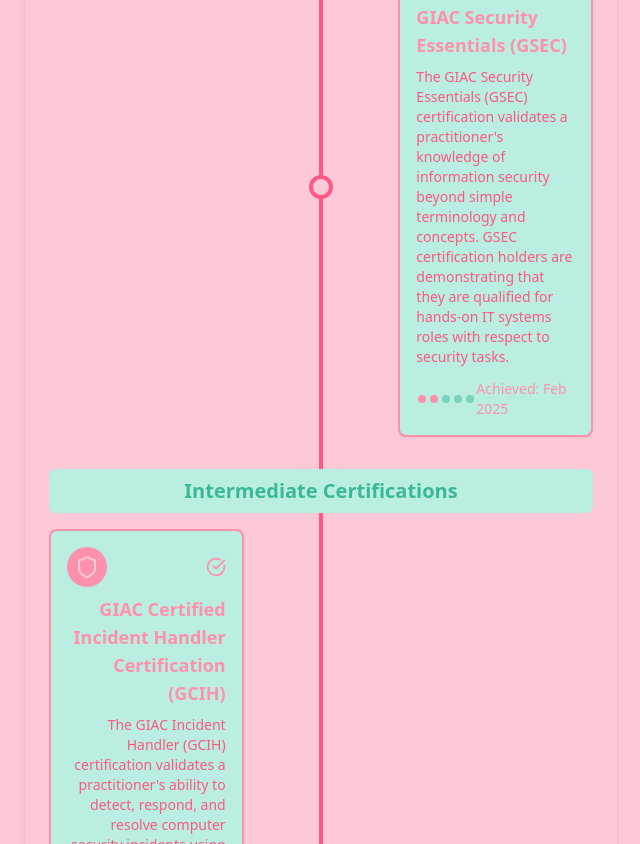
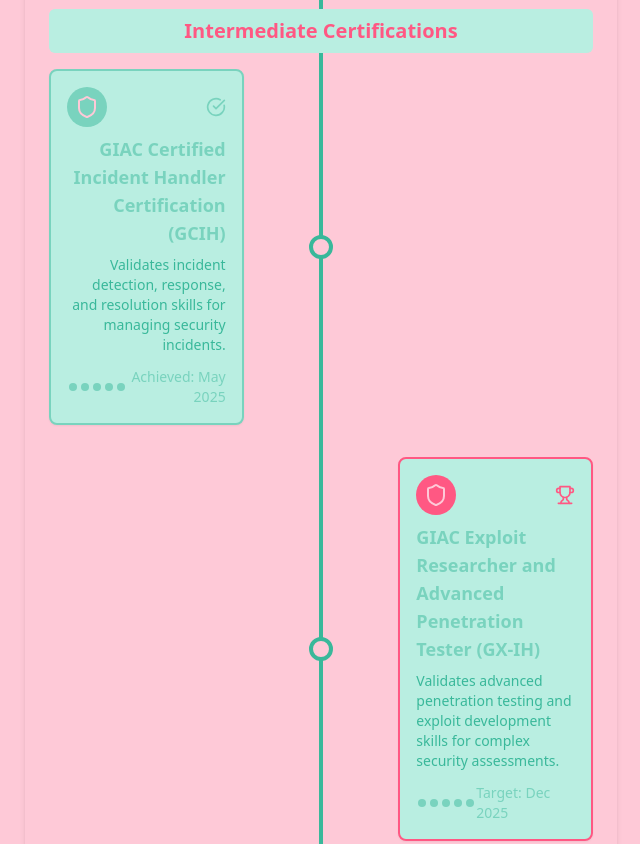
Before and after one commit to accidental-it-guy/website, an Astro site: page /roadmap in a window 1280 px wide. Shown: the part 939-1783 px from the top of the page, without its empty margins (319-959 px from the left). Built offline with nearby package versions, Linux system fonts and the light colour scheme; Astro itself is replaced by a stand-in of ours.

Commit message:
Auto-commit: 2025-09-26 23:34:33

```diff
--- a/src/components/Roadmap/CertificationRoadmap.jsx
+++ b/src/components/Roadmap/CertificationRoadmap.jsx
@@ -1,16 +1,16 @@
 import React from 'react';
 import { Shield, CheckCircle, Clock, Trophy, Award, Cpu, Database, Cloud, Server, Lock } from 'lucide-react';
 
-// Custom color theme based on provided CSS variables
+// Custom color theme matching lizgore.com main page colors
 const theme = {
   background: 'rgb(254, 201, 215)',
-  foreground: 'rgb(255, 145, 173)',
-  foregroundMuted: 'rgb(255, 199, 199)',
+  foreground: 'rgb(121, 211, 190)',
+  foregroundMuted: 'rgb(57, 184, 154)',
   linkBackground: 'rgb(185, 238, 225)',
   linkBackgroundHover: 'rgb(121, 211, 190)',
-  linkOutline: 'rgb(255, 88, 131)',
-  linkOutlineHover: 'rgb(233, 201, 221)',
-  linkText: 'rgb(57, 184, 154)',
+  linkOutline: 'rgb(57, 184, 154)',
+  linkOutlineHover: 'rgb(255, 88, 131)',
+  linkText: 'rgb(255, 88, 131)',
   linkTextHover: 'rgb(185, 238, 225)',
 };
 
@@ -24,7 +24,7 @@
       status: 'completed',
       date: '2024-11-26',
       icon: <Cpu size={24} />,
-      description: "The GIAC Foundational Cybersecurity Technologies (GFACT) certification validates a practitioner's knowledge of essential foundational cybersecurity concepts. GFACT-certified professionals are familiar with practical skills in computers, technology, and security fundamentals that are needed to kickstart a career in cybersecurity.",
+      description: "Validates knowledge of essential cybersecurity fundamentals and practical security skills.",
       difficulty: 1,
     },
     {
@@ -34,7 +34,7 @@
       status: 'completed',
       date: '2025-02-24',
       icon: <Server size={24} />,
-      description: "The GIAC Security Essentials (GSEC) certification validates a practitioner's knowledge of information security beyond simple terminology and concepts. GSEC certification holders are demonstrating that they are qualified for hands-on IT systems roles with respect to security tasks.",
+      description: "Demonstrates hands-on IT security skills beyond basic terminology and concepts.",
       difficulty: 2,
     },
     {
@@ -44,7 +44,17 @@
       status: 'completed',
       date: '2025-05-23',
       icon: <Shield size={24} />,
-      description: "The GIAC Incident Handler (GCIH) certification validates a practitioner's ability to detect, respond, and resolve computer security incidents using a wide range of essential security skills. GCIH certification holders have the knowledge needed to manage security incidents by understanding common attack techniques, vectors and tools, as well as defend against and respond to such attacks when they occur.",
+      description: "Validates incident detection, response, and resolution skills for managing security incidents.",
+      difficulty: 3,
+    },
+    {
+      id: 'gx-ih',
+      name: 'GIAC Exploit Researcher and Advanced Penetration Tester (GX-IH)',
+      category: 'Intermediate',
+      status: 'planned',
+      date: '2025-12-15',
+      icon: <Shield size={24} />,
+      description: 'Validates advanced penetration testing and exploit development skills for complex security assessments.',
       difficulty: 3,
     },
     {
@@ -85,6 +95,16 @@
       date: '2026-03-28',
       icon: <Cloud size={24} />,
       description: 'Validates expertise in AWS security services and implementations',
+      difficulty: 4,
+    },
+    {
+      id: 'gx-cs',
+      name: 'GIAC Certified Forensic Analyst (GX-CS)',
+      category: 'Advanced',
+      status: 'planned',
+      date: '2026-03-15',
+      icon: <Database size={24} />,
+      description: 'Validates advanced digital forensics and incident response skills for complex investigations.',
       difficulty: 4,
     }
   ];
```
Also changed, not shown: 1 other file.
